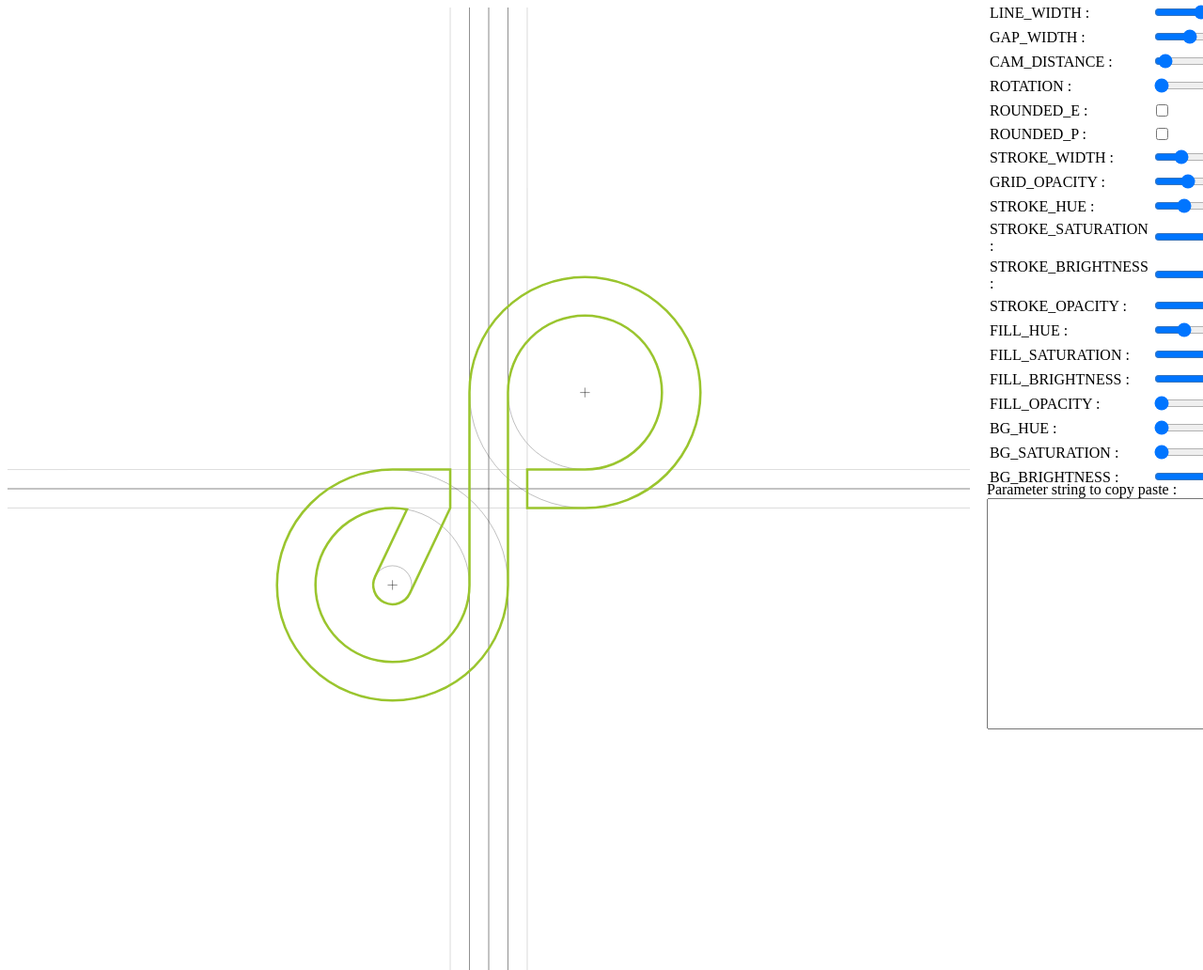
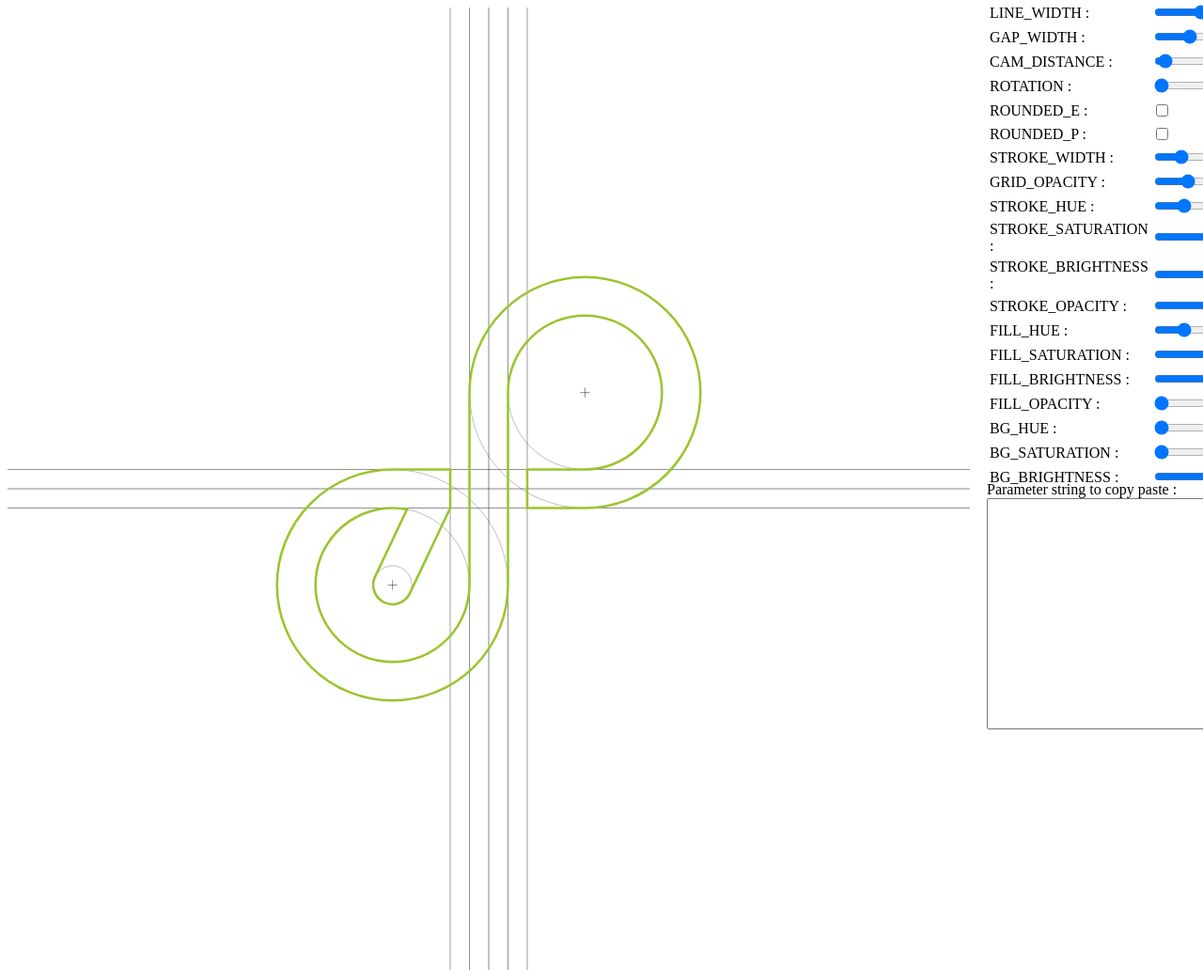
Before and after one commit to thereforeiam/thereforeiam.github.io, a plain HTML site: page logo/index.html in a window 1280 px wide. Shown: the top 1032 px of the page at 94% size. Drawn offline with Linux system fonts and the light colour scheme.

Commit message:
fix bug in grid drawing

```diff
--- a/logo/index.html
+++ b/logo/index.html
@@ -308,13 +308,16 @@ function draw()
 
     var gapLoc   = halfWidth + gapWidth;
 
-    ctx.strokeStyle = "rgba(180, 180, 180, " + gridOpacity + ")";
+    drawHLine( halfWidth);
+    drawHLine(-halfWidth);
+
+
+    ctx.strokeStyle = "rgba(0, 0, 0, " + (gridOpacity * 0.8) + ")";
 
     drawVLine( gapLoc);
     drawVLine(-gapLoc);
 
-    drawHLine( halfWidth);
-    drawHLine(-halfWidth);
+
 
     ctx.lineWidth = params.STROKE_WIDTH.value;
 
```
